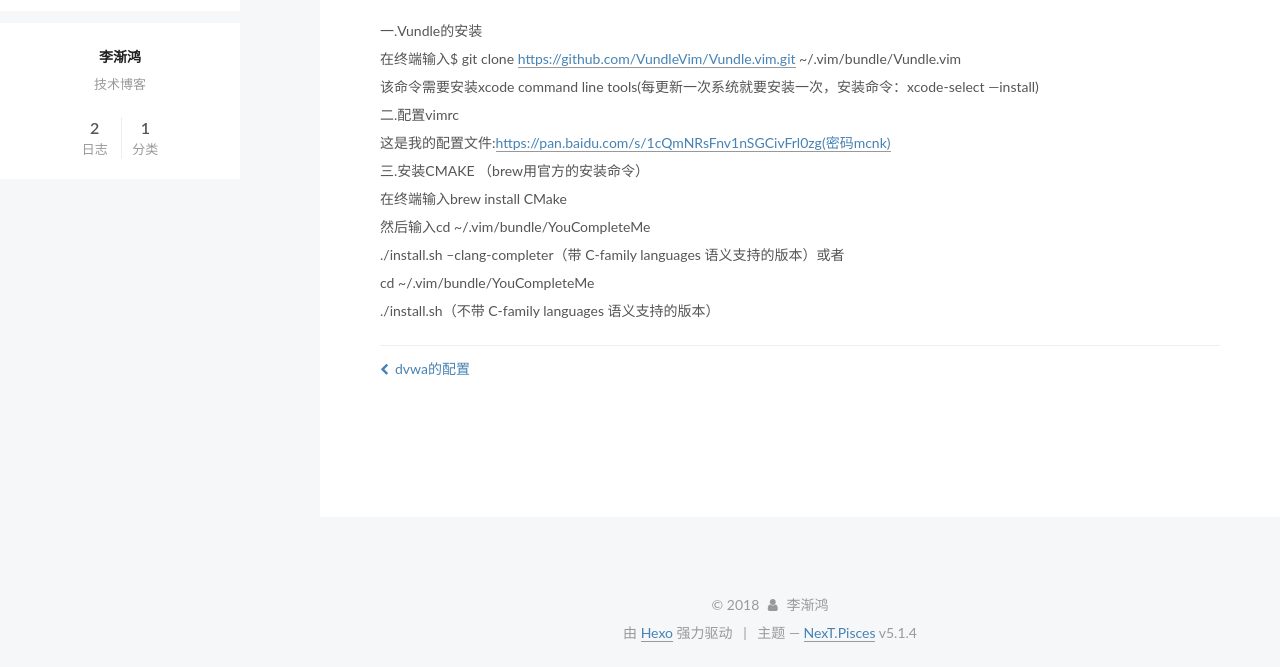
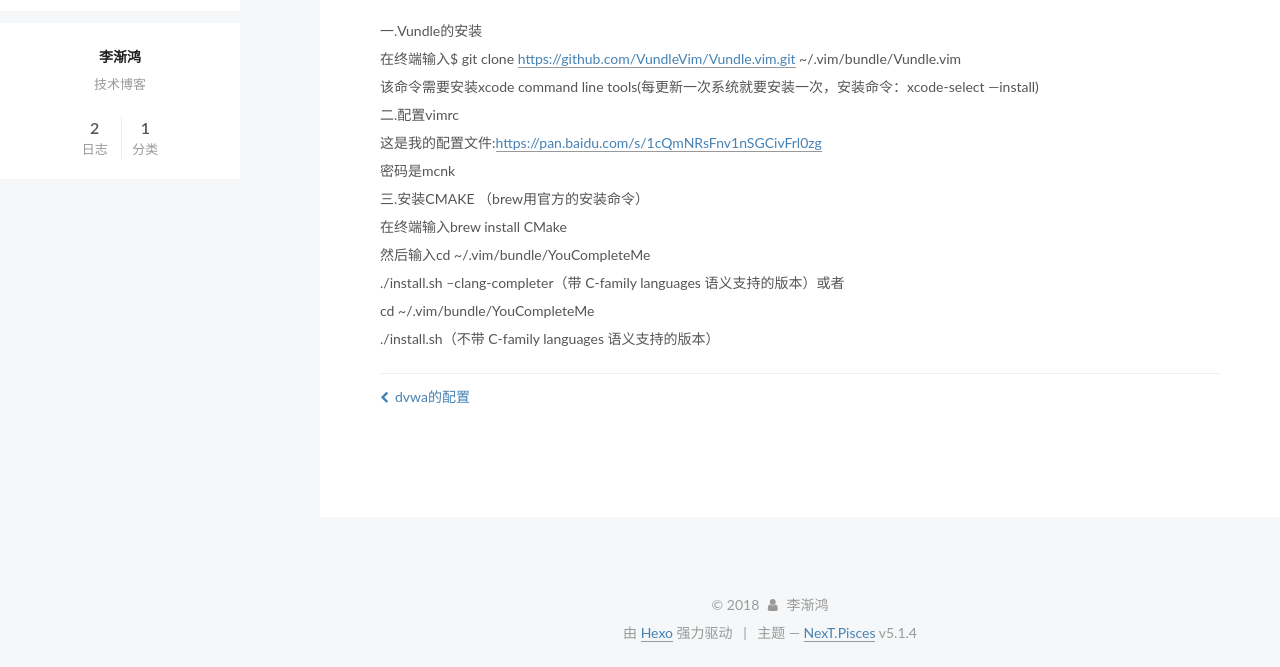
Before and after one commit to George520/George520.github.io, a plain HTML site: page 2018/04/06/vundle/index.html in a window 1280 px wide. Shown: the part 186-853 px from the top of the page. Drawn offline with Linux system fonts and the light colour scheme.

Commit message:
Site updated: 2018-04-06 21:59:57

```diff
--- a/2018/04/06/vundle/index.html
+++ b/2018/04/06/vundle/index.html
@@ -86,7 +86,7 @@
 <meta property="og:site_name" content="李渐鸿的博客">
 <meta property="og:description" content="一.Vundle的安装在终端输入$ git clone https://github.com/VundleVim/Vundle.vim.git ~/.vim/bundle/Vundle.vim该命令需要安装xcode command line tools(每更新一次系统就要安装一次，安装命令：xcode-select —install)二.配置vimrc这是我的配置文件:https://pan.b">
 <meta property="og:locale" content="zh-Hans">
-<meta property="og:updated_time" content="2018-04-06T13:57:39.339Z">
+<meta property="og:updated_time" content="2018-04-06T13:59:32.273Z">
 <meta name="twitter:card" content="summary">
 <meta name="twitter:title" content="vundle">
 <meta name="twitter:description" content="一.Vundle的安装在终端输入$ git clone https://github.com/VundleVim/Vundle.vim.git ~/.vim/bundle/Vundle.vim该命令需要安装xcode command line tools(每更新一次系统就要安装一次，安装命令：xcode-select —install)二.配置vimrc这是我的配置文件:https://pan.b">
@@ -299,7 +299,7 @@
 
 
 
-        <p>一.Vundle的安装<br>在终端输入$ git clone <a href="https://github.com/VundleVim/Vundle.vim.git" target="_blank" rel="noopener">https://github.com/VundleVim/Vundle.vim.git</a> ~/.vim/bundle/Vundle.vim<br>该命令需要安装xcode command line tools(每更新一次系统就要安装一次，安装命令：xcode-select —install)<br>二.配置vimrc<br>这是我的配置文件:<a href="https://pan.baidu.com/s/1cQmNRsFnv1nSGCivFrl0zg(密码mcnk)" target="_blank" rel="noopener">https://pan.baidu.com/s/1cQmNRsFnv1nSGCivFrl0zg(密码mcnk)</a><br>三.安装CMAKE （brew用官方的安装命令）<br>在终端输入brew install CMake<br>然后输入cd ~/.vim/bundle/YouCompleteMe<br>./install.sh –clang-completer（带 C-family languages 语义支持的版本）或者<br>cd ~/.vim/bundle/YouCompleteMe<br>./install.sh（不带 C-family languages 语义支持的版本）</p>
+        <p>一.Vundle的安装<br>在终端输入$ git clone <a href="https://github.com/VundleVim/Vundle.vim.git" target="_blank" rel="noopener">https://github.com/VundleVim/Vundle.vim.git</a> ~/.vim/bundle/Vundle.vim<br>该命令需要安装xcode command line tools(每更新一次系统就要安装一次，安装命令：xcode-select —install)<br>二.配置vimrc<br>这是我的配置文件:<a href="https://pan.baidu.com/s/1cQmNRsFnv1nSGCivFrl0zg" target="_blank" rel="noopener">https://pan.baidu.com/s/1cQmNRsFnv1nSGCivFrl0zg</a><br>密码是mcnk<br>三.安装CMAKE （brew用官方的安装命令）<br>在终端输入brew install CMake<br>然后输入cd ~/.vim/bundle/YouCompleteMe<br>./install.sh –clang-completer（带 C-family languages 语义支持的版本）或者<br>cd ~/.vim/bundle/YouCompleteMe<br>./install.sh（不带 C-family languages 语义支持的版本）</p>
 
 
     </div>
```
Also changed, not shown: index.html (+1 -1 lines).
